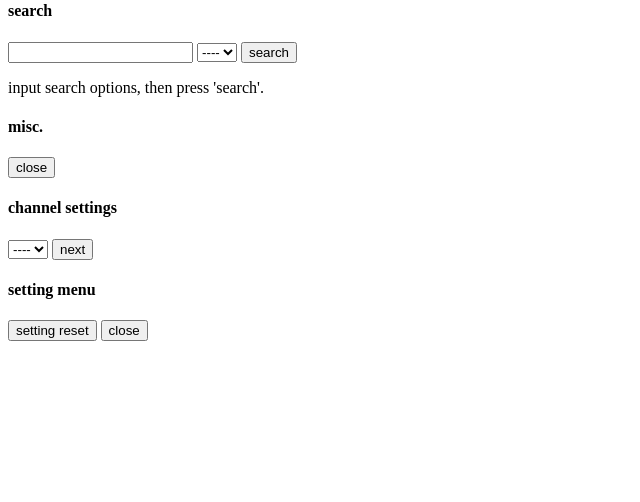
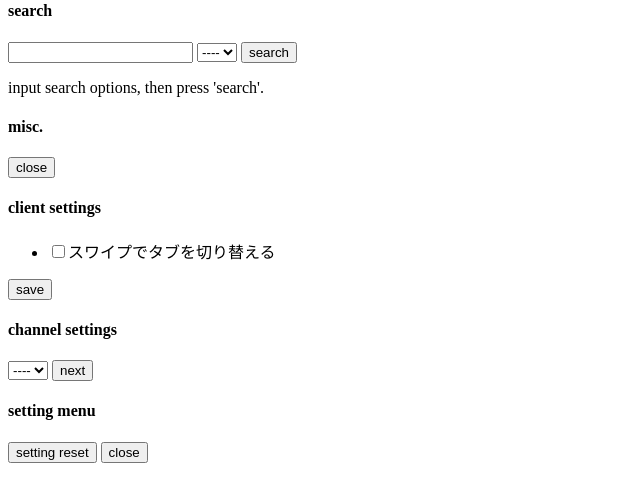
Before and after one commit to tyoro/tiarraMetro, a PHP site: page / in a window 1280 px wide. Shown: the part 146-648 px from the top of the page, without its empty margins (0-640 px from the left). Run offline with PHP 8.4, Linux system fonts and the light colour scheme; data that the repository does not hold is empty.

Commit message:
add change swipe settings to setting screen.

```diff
--- a/public/css/style.css
+++ b/public/css/style.css
@@ -392,10 +392,10 @@ form#setting_form #setting_next {
         background: url(../images/tool_right.png) no-repeat;
 }
 
-form#setting_form ul {
+form#client_setting_form ul, form#setting_form ul {
 	padding-left: 1em;
 }
-form#setting_form li {
+form#client_setting_form li, form#setting_form li {
 	line-height: 2em;
 	list-style-type: none;
 }
--- a/views/index.php
+++ b/views/index.php
@@ -56,6 +56,15 @@
 <div class='pivot-item' name="setting">
 	<h3></h3>
 	<!-- span id="setting_message">setting</span -->
+        <h4>client settings</h4>
+        <div class="setting_entry" >
+                <form id="client_setting_form" >
+                        <ul>
+                                <li><input type='checkbox' id='enable_swipe' name='enable_swipe' value='on' /><label for='enable_swipe'>スワイプでタブを切り替える</label></li>
+                        </ul>
+                        <input type='submit' name='submit' value='save' />
+                </form>
+        </div>
 	<h4>channel settings</h4>
 	<div class="setting_entry" >
 		<form id="setting_form" >
```
Also changed, not shown: public/js/tiarraMetro.js (+30 -6 lines).
